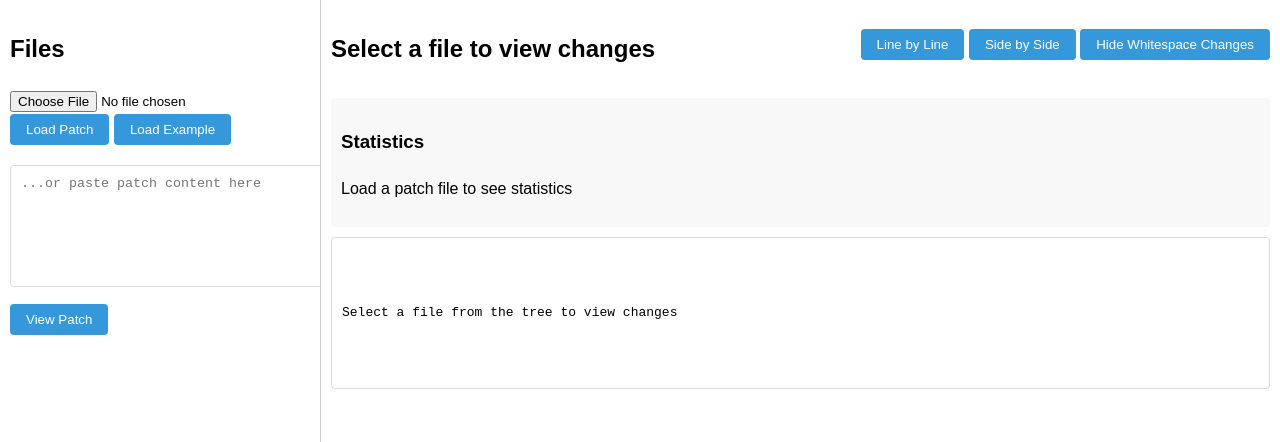
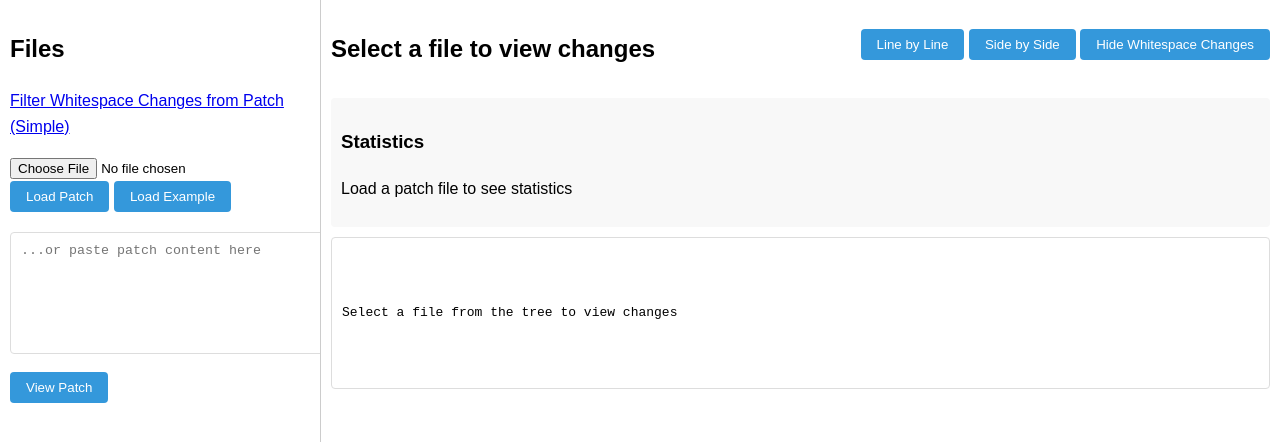
Before and after one commit to jerrylususu/patch-file-viewer, a plain HTML site: page index.html in a window 1280 px wide. Shown: the top 442 px of the page. Drawn offline with Linux system fonts and the light colour scheme.

Commit message:
fix: add link

```diff
--- a/index.html
+++ b/index.html
@@ -202,6 +202,8 @@
     <div class="container">
         <div class="sidebar">
             <h2>Files</h2>
+            <p><a href="filter_diff.html" target="_blank">Filter Whitespace Changes from Patch (Simple)</a></p>
+
             <div>
                 <input type="file" id="patchFile" accept=".patch,.diff">
                 <button id="loadPatchBtn">Load Patch</button>
```
